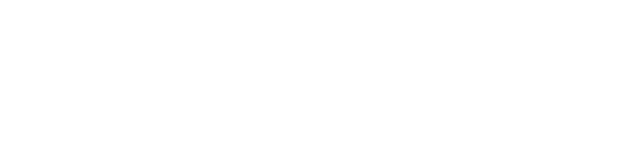
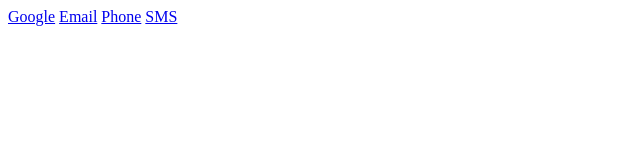
Before and after one commit to conqdat/HTML_CSS_PRO, a plain HTML site: page index.html in a window 1280 px wide. Shown: the whole page, without its empty margins (0-640 px from the left). Drawn offline with Linux system fonts and the light colour scheme.

Commit message:
add some basic

```diff
--- a/index.html
+++ b/index.html
@@ -7,7 +7,10 @@
     <link rel="stylesheet" href="./style.css" >
 </head>
 <body>
-
+    <a href="https://www.google.com" target="_blank" rel="noopener">Google</a>
+    <a href="mailto:condat@gmail.com">Email</a>
+    <a href="tel:0123456789">Phone</a>
+    <a href="sms:0123456789">SMS</a>
 </body>
 
 <script src="./script.js"></script>
```
Also changed, not shown: README.md.
